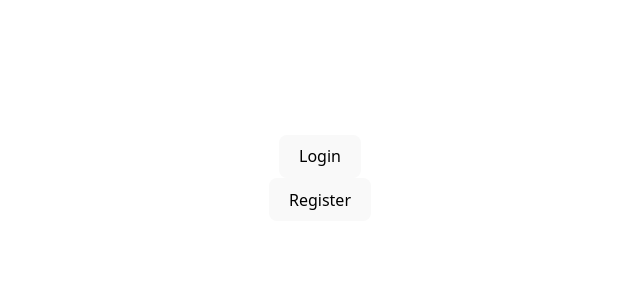
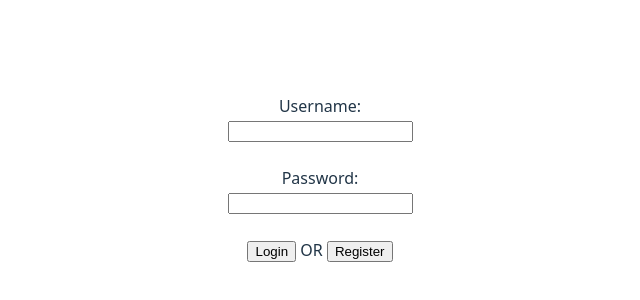
Before and after one commit to Jacoblightning/EncChat, a React app in the folder frontend/: page / in a window 1280 px wide. Shown: the part 222-522 px from the top of the page, without its empty margins (320-960 px from the left). Built offline with nearby package versions, Linux system fonts and the light colour scheme; the HTML template or start-up script is replaced by a standard one.

Commit message:
feat: Update things again

```diff
--- a/frontend/src/App.tsx
+++ b/frontend/src/App.tsx
@@ -1,37 +1,44 @@
 import { useState } from 'react'
-import { Login, Logout, Register } from './Auth.tsx'
-import { Expandable } from './Helpers.tsx'
-import reactLogo from './assets/react.svg'
-import viteLogo from '/vite.svg'
+import { AuthForm, Logout } from './Auth.tsx'
 import './App.css'
 
 function App() {
   const [logged_in, setLoggedIn] = useState(false)
 
-  function login_handler() {
-
+  function login_handler(_formData: FormData) {
+    alert("Login Called");
   }
 
-  function register_handler() {
+  async function register_handler(formData: FormData) {
+    const response = await fetch('/api/users/create', {
+      method: 'POST',
+      headers: {
+        'accept': 'application/json',
+        'Content-Type': 'application/json'
+      },
+      body: JSON.stringify({
+        'username': formData.get("username"),
+        'password': formData.get("password"),
+      })
+    });
 
+    if (!response.ok) {
+      const error = await response.json();
+      const message = error["detail"];
+      alert(message);
+    }
   }
 
   if (!logged_in) {
     return (
       <>
-        <Expandable buttonText="Login">
-          <Login />
-        </Expandable>
-        <br />
-        <Expandable buttonText="Register">
-          <Register />
-        </Expandable>
+        <AuthForm onLogin={login_handler} onRegister={register_handler} />
       </>
     );
   } else {
     return (
       <>
-        <Logout />
+        <Logout callback={() => setLoggedIn(false)}/>
       </>
     );
   }
--- a/frontend/src/Auth.tsx
+++ b/frontend/src/Auth.tsx
@@ -1,7 +1,14 @@
 
-function AuthForm(onsubmit: Function, formname: String, submittext: String) {
+interface AuthProps {
+	// Login callback
+	onLogin: (formData: FormData) => void,
+	// Register callback
+	onRegister: (formData: FormData) => void,
+}
+
+export function AuthForm({onLogin, onRegister}: AuthProps) {
 	return (
-		<form name={formname} onSubmit={onsubmit}>
+		<form name="auth">
 			<label htmlFor="username">Username: </label>
 			<br />
 			<input type="text" name="username" id="username" required />
@@ -16,21 +23,13 @@ function AuthForm(onsubmit: Function, formname: String, submittext: String) {
 			<br />
 			<br />
 
-			<input type="submit" value={submittext} />
+			<input type="submit" value="Login" formAction={onLogin} /> OR <input type="submit" value="Register" formAction={onRegister} />
 		</form>
 	);
 }
 
-export function Login({ callback }) {
-	return AuthForm(callback, "login", "Login");
-}
-
-export function Register({ callback }) {
-	return AuthForm(callback, "register", "Register");
-}
-
-export function Logout({ callback }) {
+export function Logout({ callback }: { callback: React.MouseEventHandler<HTMLButtonElement> }) {
 	return (
-		<button onClick={callback}>Logout</button>
+		<button type="button" onClick={callback}>Logout</button>
 	);
 }
--- a/frontend/src/Helpers.tsx
+++ /dev/null
@@ -1,15 +0,0 @@
-import { useState } from 'react'
-
-export function Expandable({ buttonText, children }) {
-	const [expanded, setExpanded] = useState(false);
-
-	return (
-		<>
-			{ !expanded ? (
-				<button onClick={() => setExpanded(true)}>{buttonText}</button>
-			) : (
-				children
-			)}
-		</>
-	);
-}
```
Also changed, not shown: 1 other file (tests, documents, lock files or other folders).
